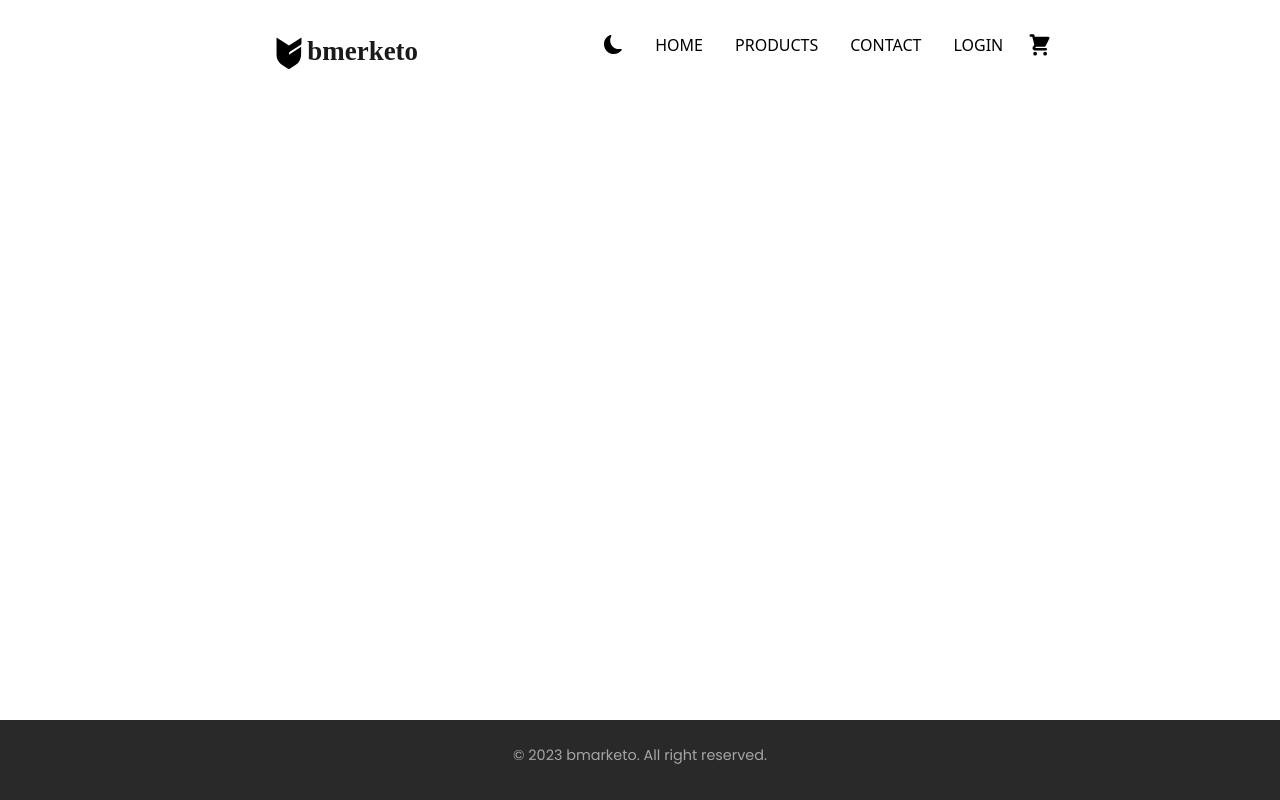
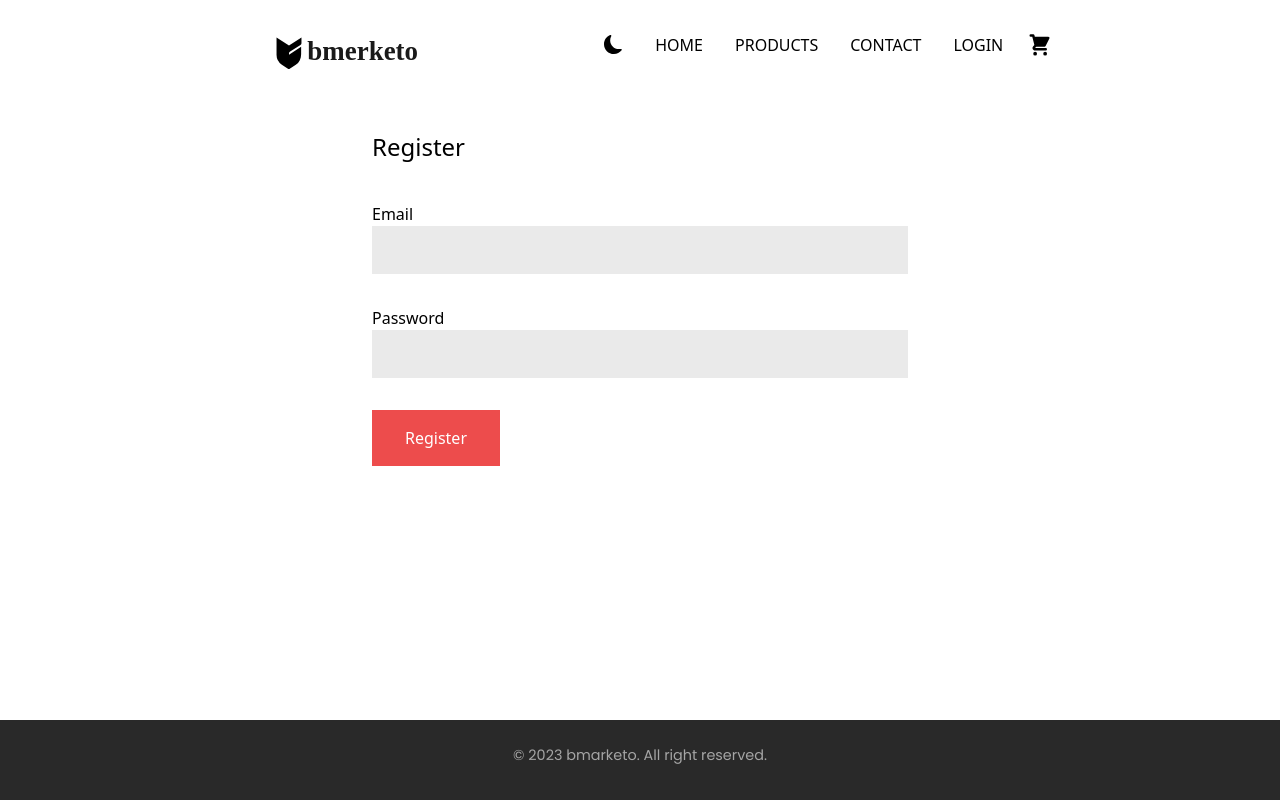
Before and after one commit to vusaltagiev/GruppUppgift-JS3, a React (Vite) app in the folder frontend/: page /register in a window 1280 px wide. Built offline with nearby package versions, Linux system fonts and the light colour scheme; no server answers.

Commit message:
gjorde register sidan och fixade styling på produkter

```diff
--- a/frontend/src/App.jsx
+++ b/frontend/src/App.jsx
@@ -7,27 +7,29 @@ import Products from "./pages/Products/Products";
 import Register from "./pages/Register/Register";
 import Login from "./pages/Login/Login";
 import Contact from "./pages/Contact/Contact";
-import {ThemeContext} from './contexts/ThemeContext'
+import { ThemeContext } from "./contexts/ThemeContext";
 import { useState } from "react";
 
 const App = () => {
-  const [theme, setTheme] = useState('light')
+  const [theme, setTheme] = useState("light");
 
   const toggleTheme = () => {
-    setTheme(theme === 'light' ? "dark" : 'light')
-  }
+    setTheme(theme === "light" ? "dark" : "light");
+  };
 
   return (
-    <ThemeContext.Provider value={{theme, setTheme}}>
-      <div className={`app ${theme === 'light' ? 'light-theme' : 'dark-theme'}`}>
-        <Header toggleTheme={toggleTheme}/>
+    <ThemeContext.Provider value={{ theme, setTheme }}>
+      <div
+        className={`app ${theme === "light" ? "light-theme" : "dark-theme"}`}
+      >
+        <Header toggleTheme={toggleTheme} />
         <main className="app-main">
           <Routes>
             <Route index element={<Home />} />
             <Route path="/products" element={<Products />} />
             <Route path="/details/:productId" element={<Details />} />
             <Route path="/login" element={<Login />} />
-            <Route path="/register" component={<Register />} />
+            <Route path="/register" element={<Register />} />
             <Route path="/contact" element={<Contact />} />
           </Routes>
         </main>
--- a/frontend/src/pages/Products/Products.scss
+++ b/frontend/src/pages/Products/Products.scss
@@ -1,6 +1,9 @@
 .product-page {
   .products-list {
-    display: flex;
+    display: grid;
+    padding-bottom: 3rem;
+    grid-template-columns: repeat(3, 1fr);
+    gap: 2rem;
   }
 
   .product {
--- a/frontend/src/pages/Register/Register.jsx
+++ b/frontend/src/pages/Register/Register.jsx
@@ -1,7 +1,22 @@
 import "./Register.scss";
 
 const Register = () => {
-  return <div>Register</div>;
+  return (
+    <div className="register-page">
+      <form className="register-form">
+        <h2>Register</h2>
+        <div>
+          <label htmlFor="email">Email</label>
+          <input type="text" />
+        </div>
+        <div>
+          <label htmlFor="password">Password</label>
+          <input type="password" />
+        </div>
+        <button type="submit">Register</button>
+      </form>
+    </div>
+  );
 };
 
 export default Register;
--- a/frontend/src/pages/Register/Register.scss
+++ b/frontend/src/pages/Register/Register.scss
@@ -0,0 +1,31 @@
+.register-page {
+  .register-form {
+    background-color: white;
+    padding: 2rem;
+    width: 600px;
+    margin-inline: auto;
+    display: flex;
+    flex-direction: column;
+    gap: 2rem;
+
+    h2 {
+      font-size: 1.5rem;
+    }
+
+    input {
+      border: none;
+      height: 3rem;
+      width: 100%;
+      background-color: rgb(234, 234, 234);
+    }
+
+    button {
+      padding: 1rem;
+      font-size: 1rem;
+      width: 8rem;
+      color: rgb(255, 255, 255);
+      background-color: rgb(237, 76, 76);
+      border: none;
+    }
+  }
+}
```
